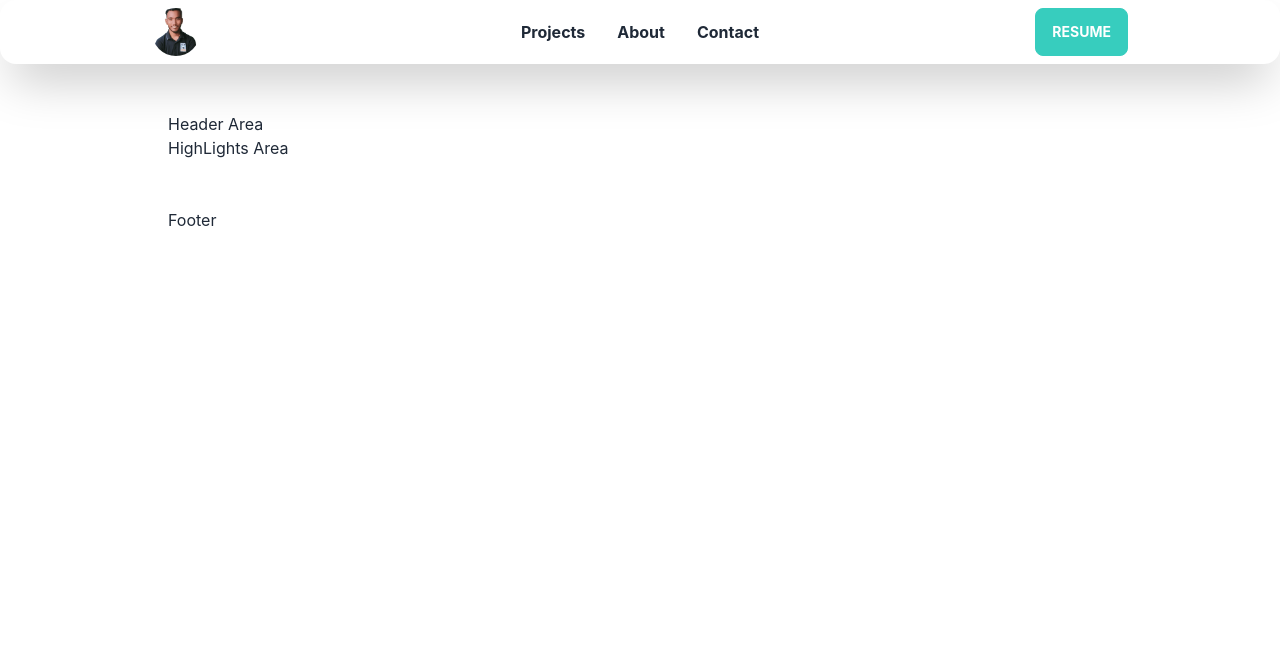
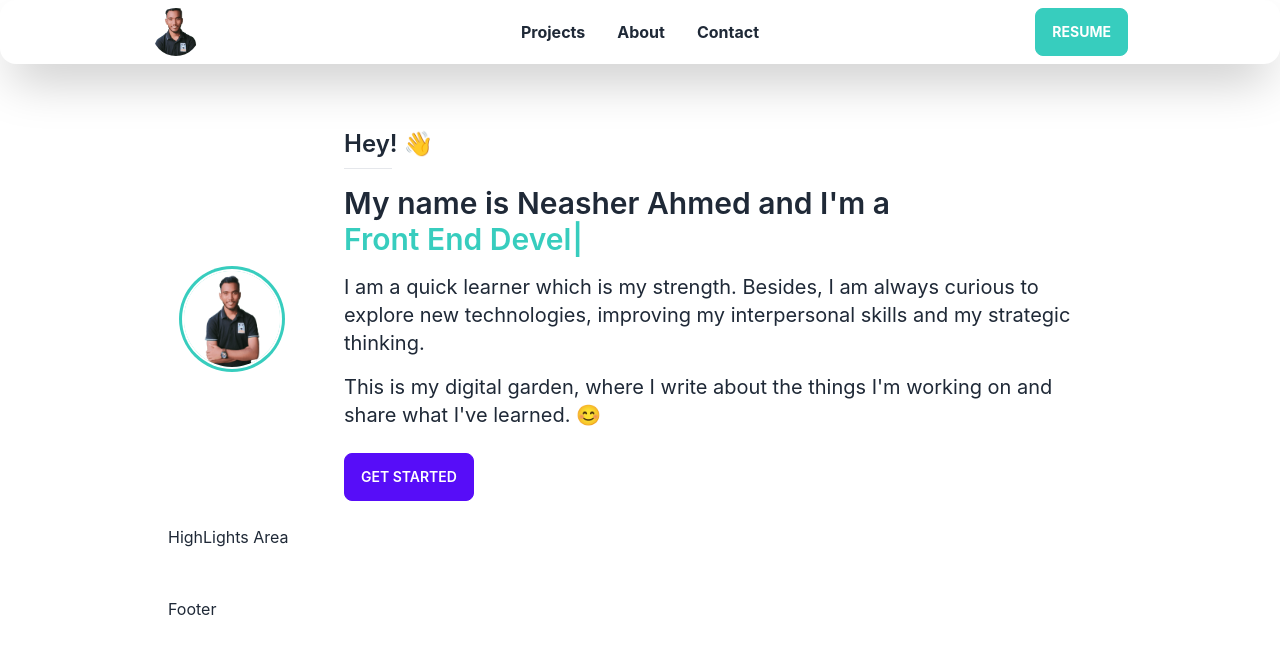
Before and after one commit to neasher1/portfolio, a React (Create React App) app: page / in a window 1280 px wide. Shown: the top 654 px of the page. Built offline with nearby package versions, Linux system fonts and the light colour scheme.

Commit message:
Header section done

```diff
--- a/package.json
+++ b/package.json
@@ -11,6 +11,7 @@
     "react-dom": "^18.2.0",
     "react-router-dom": "^6.4.5",
     "react-scripts": "5.0.1",
+    "typewriter-effect": "^2.19.0",
     "web-vitals": "^2.1.4"
   },
   "scripts": {
--- a/src/components/Home/Header.js
+++ b/src/components/Home/Header.js
@@ -1,9 +1,38 @@
 import React from 'react';
+import neasher from '../../../src/assets/neasher-bg.png';
+import Typewriter from 'typewriter-effect';
 
 const Header = () => {
+
     return (
-        <div>
-            <h2>Header Area</h2>
+        <div className="hero">
+            <div className="hero-content flex-col lg:flex-row gap-x-16">
+                <div className="avatar">
+                    <div className="w-24 rounded-full ring ring-accent ring-offset-base-100 ring-offset-2">
+                        <img src={neasher} alt='Neasher' />
+                    </div>
+                </div>
+
+                <div>
+                    <h3 className="text-2xl font-semibold">Hey! 👋</h3>
+                    <hr className='w-12 mt-2' />
+                    <h1 className="text-3xl font-semibold my-4">My name is Neasher Ahmed and I'm a
+                        <span className='text-accent'>
+                            <Typewriter
+                                options={{
+                                    strings: ["Front End Developer.", "React Developer."],
+                                    autoStart: true,
+                                    loop: true,
+                                }}
+                            />
+                        </span>
+                    </h1>
+
+                    <p className="text-xl">I am a quick learner which is my strength. Besides, I am always curious to explore new technologies, improving my interpersonal skills and my strategic thinking.</p>
+                    <p className="my-4 text-xl">This is my digital garden, where I write about the things I'm working on and share what I've learned. 😊</p>
+                    <button className="btn btn-primary my-2">Get Started</button>
+                </div>
+            </div>
         </div>
     );
 };
```
Also changed, not shown: src/components/shared/Navbar.js (+23 -8 lines), 1 other file (tests, documents, lock files or other folders).
